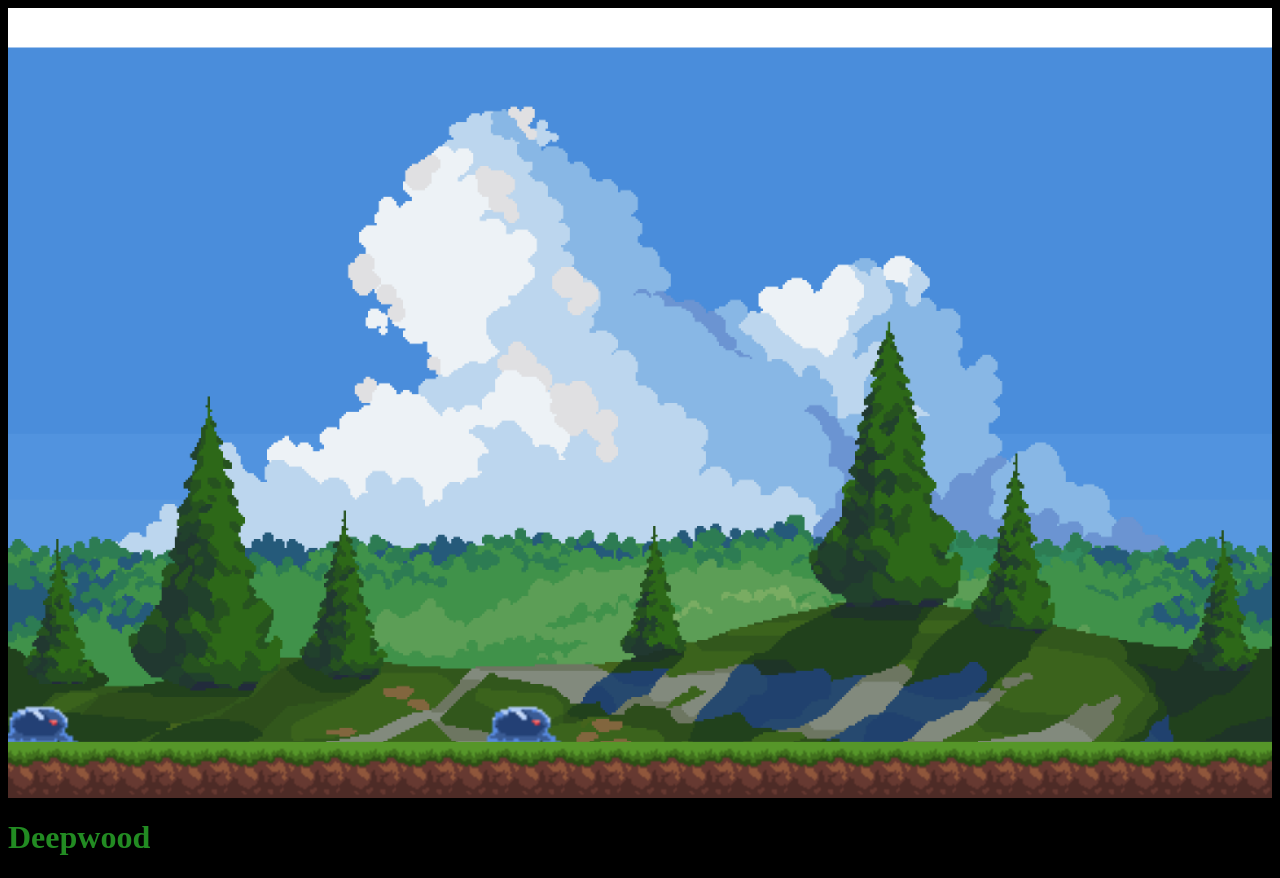
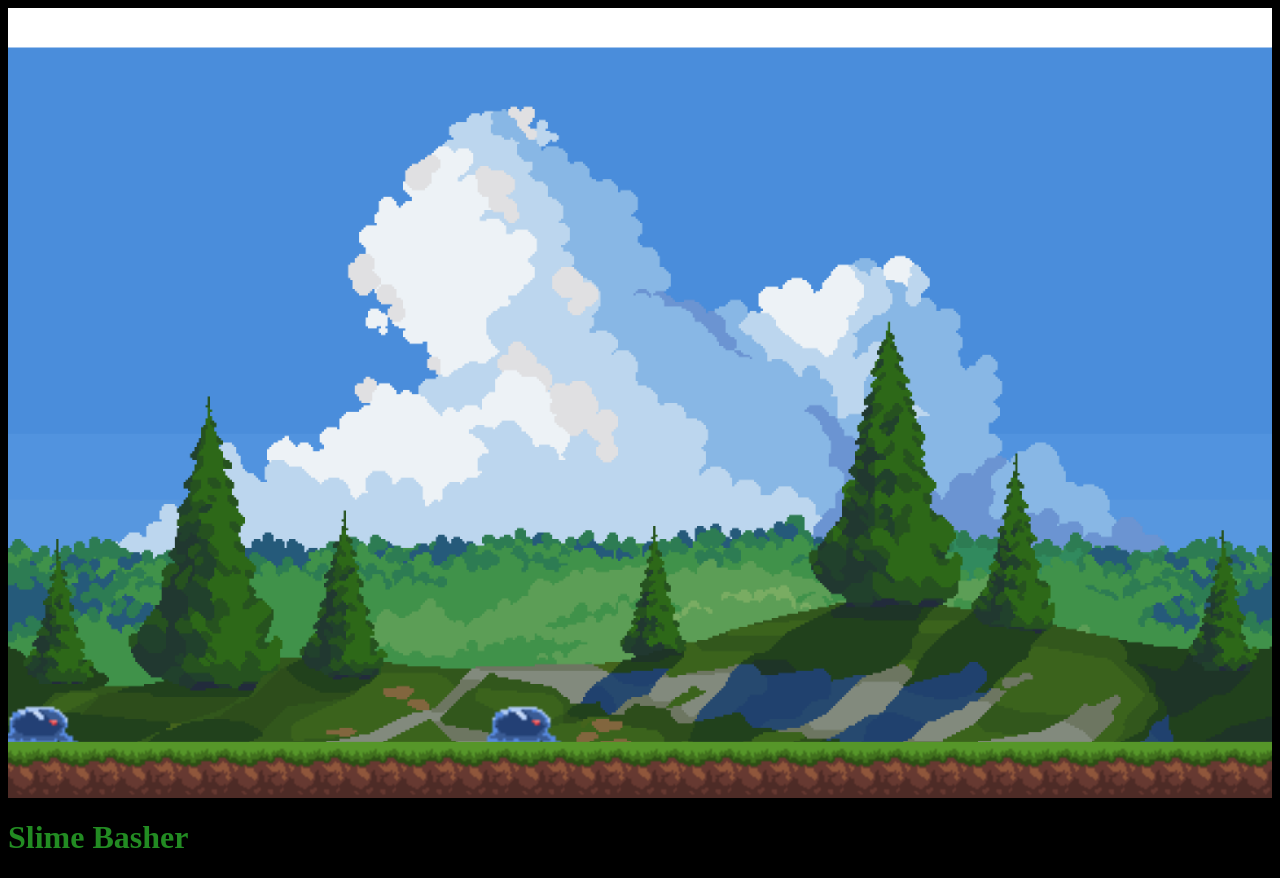
Before and after one commit to TarikVu/SlimeBasher, a plain HTML site: page index.html in a window 1280 px wide. Drawn offline with nearby package versions, Linux system fonts and the light colour scheme.

Commit message:
renaming game

```diff
--- a/index.html
+++ b/index.html
@@ -5,7 +5,7 @@
 <head>
     <meta charset="UTF-8">
     <meta name="viewport" content="width=device-width, initial-scale=1.0">
-    <title>Deepwood</title>
+    <title>Slime Basher</title>
     <link rel="stylesheet" href="css/styles.css">
 
 </head>
@@ -13,7 +13,7 @@
 <body>
 
     <canvas id="gamescreen"></canvas>
-    <h1 class="text">Deepwood</h1>
+    <h1 class="text">Slime Basher</h1>
 
 
     <!-- Scripts here-->
```
